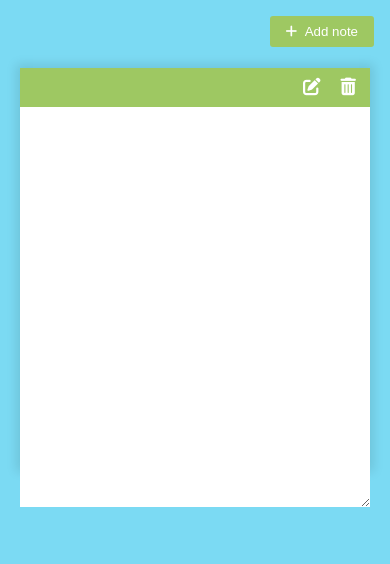
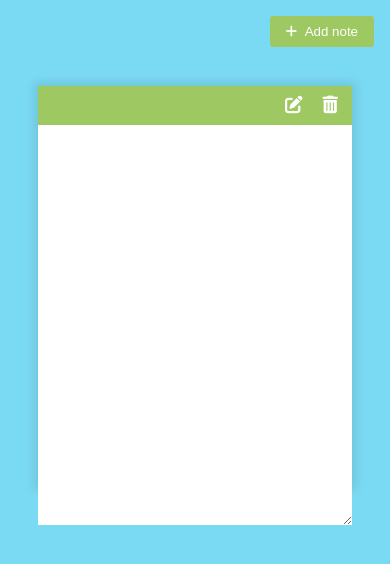
Before and after one commit to Aquino-py/Notes-app, a plain HTML site: page index.html in a window 390 px wide. Both pictures are taken after a click on the button "Add note". Drawn offline with nearby package versions, Linux system fonts and the light colour scheme.

Commit message:
Fix: responsividade

```diff
--- a/style.css
+++ b/style.css
@@ -9,7 +9,6 @@ body {
     display: flex;
     flex-wrap: wrap;
     font-family: 'Poppins', sans-serif;
-    margin: 0;
     padding-top: 3rem;
 }
 
@@ -28,7 +27,7 @@ body {
 .note {
     background-color: #ffffff;
     box-shadow: 0 0 10px 4px rgba(0, 0, 0, 0.1);
-    margin: 20px;
+    margin: 30px;
     height: 400px;
     width: 400px;
 }
```
